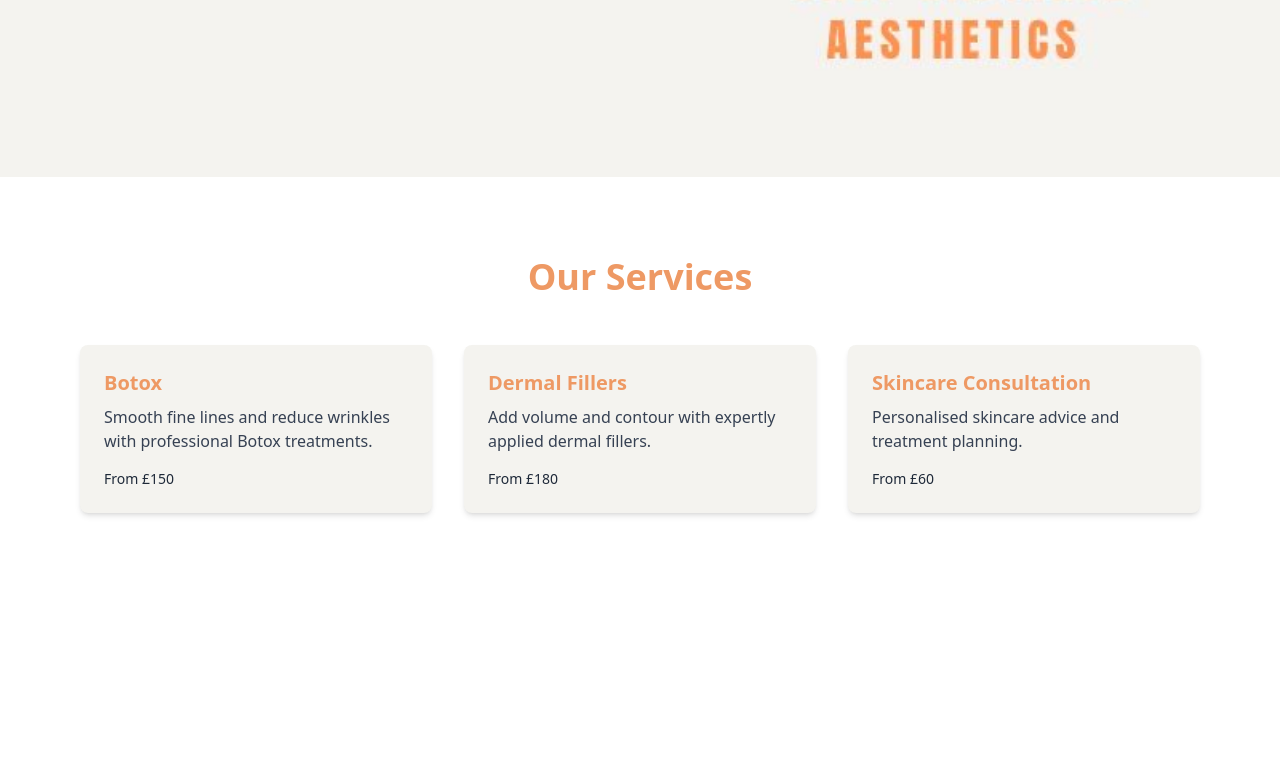
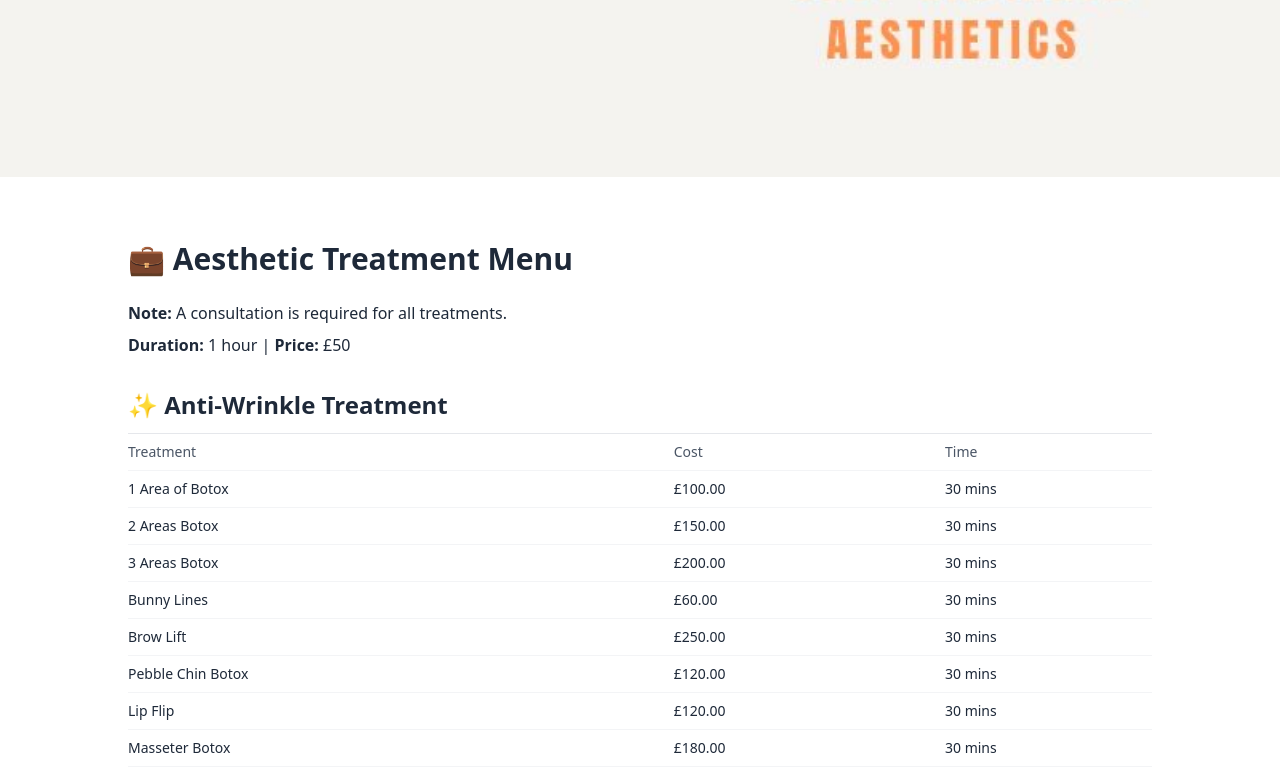
Before and after one commit to Vasileios1988/daly-radiance-aesthetics, a React (Vite) app: page / in a window 1280 px wide. Shown: the part 623-1400 px from the top of the page. Before the commit the page ends 1216 px from the top, so only its background shows below. Built offline with nearby package versions, Linux system fonts and the light colour scheme.

Commit message:
Update Services section with treatment menu and Book Now button

```diff
--- a/src/components/Services.jsx
+++ b/src/components/Services.jsx
@@ -1,45 +1,105 @@
-const services = [
-  {
-    title: 'Botox',
-    description:
-      'Smooth fine lines and reduce wrinkles with professional Botox treatments.',
-    price: '£150',
-  },
-  {
-    title: 'Dermal Fillers',
-    description: 'Add volume and contour with expertly applied dermal fillers.',
-    price: '£180',
-  },
-  {
-    title: 'Skincare Consultation',
-    description: 'Personalised skincare advice and treatment planning.',
-    price: '£60',
-  },
-]
+import React from 'react';
 
 export default function Services() {
   return (
-    <section id="services" className="bg-white py-20 px-6 md:px-20">
-      <h2 className="text-3xl md:text-4xl font-bold text-[#ee9964] text-center mb-12">
-        Our Services
-      </h2>
+      <section id="services" className="bg-white py-16 px-6 md:px-20 text-gray-800">
+        <div className="max-w-5xl mx-auto">
+          <h2 className="text-3xl font-bold text-brandPink mb-6">💼 Aesthetic Treatment Menu</h2>
+          <p className="mb-2 font-medium">
+            <strong>Note:</strong> A consultation is required for all treatments.
+          </p>
+          <p className="mb-8 font-medium">
+            <strong>Duration:</strong> 1 hour | <strong>Price:</strong> £50
+          </p>
 
-      <div className="grid grid-cols-1 md:grid-cols-3 gap-8">
-        {services.map((service, index) => (
-          <div
-            key={index}
-            className="bg-[#f4f3ef] p-6 rounded-lg shadow-md hover:shadow-lg transition"
-          >
-            <h3 className="text-xl font-semibold text-[#ee9964] mb-2">
-              {service.title}
-            </h3>
-            <p className="text-gray-700 mb-4">{service.description}</p>
-            <p className="text-sm font-medium text-gray-800">
-              From {service.price}
-            </p>
+          {[
+            {
+              title: "✨ Anti-Wrinkle Treatment",
+              treatments: [
+                ["1 Area of Botox", "£100.00", "30 mins"],
+                ["2 Areas Botox", "£150.00", "30 mins"],
+                ["3 Areas Botox", "£200.00", "30 mins"],
+                ["Bunny Lines", "£60.00", "30 mins"],
+                ["Brow Lift", "£250.00", "30 mins"],
+                ["Pebble Chin Botox", "£120.00", "30 mins"],
+                ["Lip Flip", "£120.00", "30 mins"],
+                ["Masseter Botox", "£180.00", "30 mins"],
+                ["Botox Review", "£0.00", "30 mins"],
+              ],
+            },
+            {
+              title: "💉 Dermal Filler",
+              treatments: [
+                ["3ml Jaw Filler", "£330.00", "1 hr"],
+                ["Cheek Filler 2ml", "£250.00", "45 mins"],
+                ["Cheek Filler 1.1ml", "£160.00", "1 hr"],
+                ["Nasal Labial 1ML", "£140.00", "45 mins"],
+                ["Tear Trough", "£170.00", "45 mins"],
+                ["Marionette Lines", "£140.00", "45 mins"],
+                ["Filler Dissolve", "£150.00", "1 hr"],
+                ["Filler Review", "£0.00", "30 mins"],
+                ["Signature Lips 0.5ml", "£85.00", "45 mins"],
+                ["Signature Lip 1.1ml", "£170.00", "45 mins"],
+                ["1.1ml Classic Lip", "£149.00", "45 mins"],
+                ["Russian Lip", "£179.00", "1 hr"],
+              ],
+            },
+            {
+              title: "🧬 Polynucleotides",
+              treatments: [
+                ["Polynucleotides Under Eye (3 treatments)", "£300.00", "30 mins"],
+                ["Polynucleotide Three Sessions", "£400.00", "1 hr"],
+              ],
+            },
+            {
+              title: "🧖‍♀️ Skin Booster",
+              treatments: [
+                ["Skin Booster", "£200.00", "1 hr"],
+                ["Nasal Labial 1ML", "£140.00", "45 mins"],
+              ],
+            },
+            {
+              title: "🔬 Microneedling",
+              treatments: [
+                ["Microneedling", "£40.00", "45 mins"],
+                ["Meso-microneedling", "£80.00", "45 mins"],
+              ],
+            },
+          ].map((section, idx) => (
+              <div key={idx} className="mb-10">
+                <h3 className="text-2xl font-semibold text-brandPink mb-3">{section.title}</h3>
+                <table className="w-full text-left border-t border-gray-200">
+                  <thead>
+                  <tr className="text-sm text-gray-600">
+                    <th className="py-2 pr-4 font-medium">Treatment</th>
+                    <th className="py-2 pr-4 font-medium">Cost</th>
+                    <th className="py-2 font-medium">Time</th>
+                  </tr>
+                  </thead>
+                  <tbody>
+                  {section.treatments.map(([name, price, time], i) => (
+                      <tr key={i} className="text-sm border-t border-gray-100">
+                        <td className="py-2 pr-4">{name}</td>
+                        <td className="py-2 pr-4">{price}</td>
+                        <td className="py-2">{time}</td>
+                      </tr>
+                  ))}
+                  </tbody>
+                </table>
+              </div>
+          ))}
+
+          <div className="text-center mt-10">
+            <button
+                onClick={() =>
+                    window.open('https://facesconsent.com/book/YOUR-LINK', '_blank')
+                }
+                className="bg-brandPink text-white px-8 py-3 rounded-full text-lg hover:bg-[#d15d2e] transition"
+            >
+              Book Now
+            </button>
           </div>
-        ))}
-      </div>
-    </section>
-  )
+        </div>
+      </section>
+  );
 }
```
